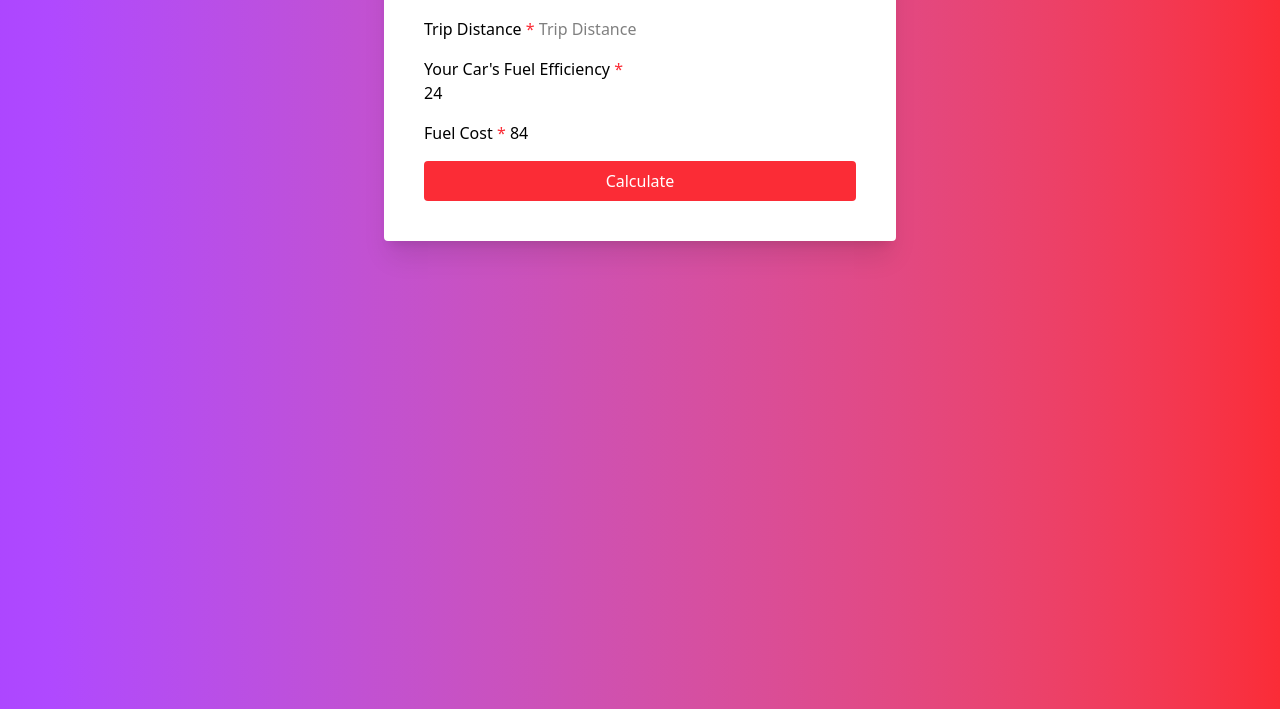
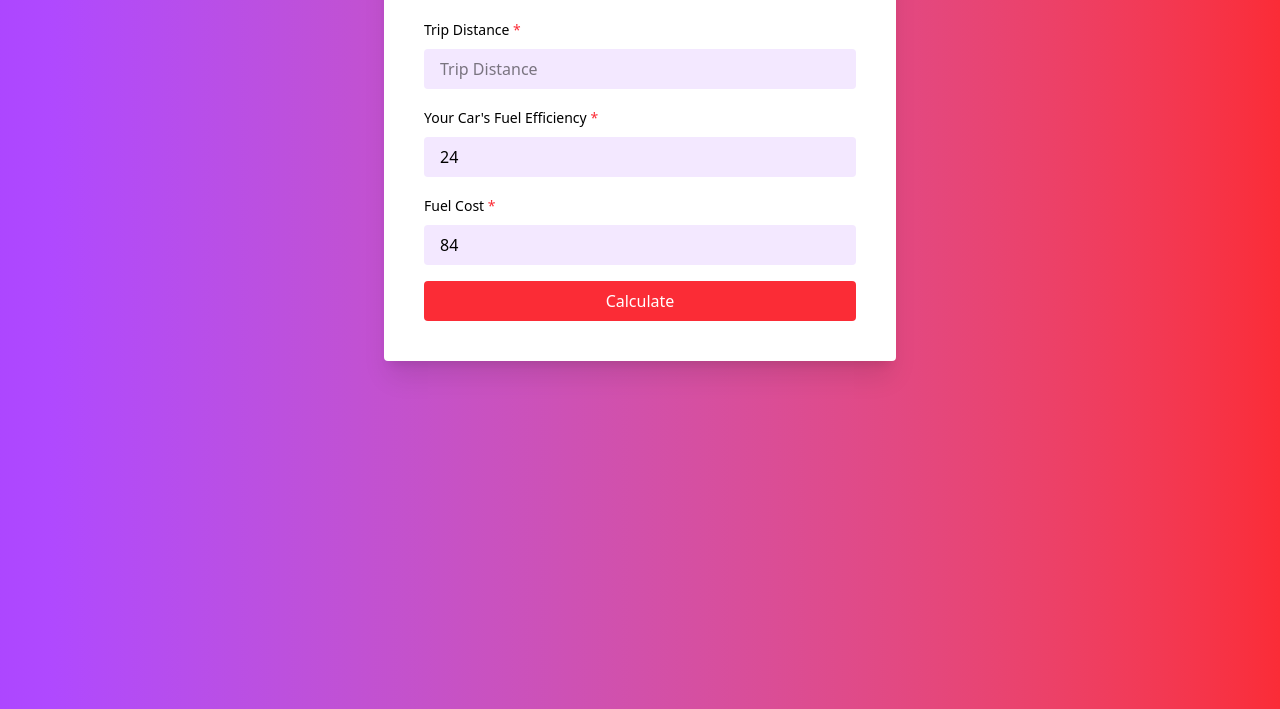
Before and after one commit to dhinakaran-Y/Basic_CNG_Calculator, a website built with Vite: page index.html in a window 1280 px wide. Shown: the part 131-840 px from the top of the page. Built offline with nearby package versions, Linux system fonts and the light colour scheme.

Commit message:
dist UI added

```diff
--- a/assets/css/main.css
+++ b/assets/css/main.css
@@ -1 +1,11 @@
+@import url('https://fonts.googleapis.com/css2?family=Roboto:wght@100;300;400;500;700;900&display=swap');
+
 @import "tailwindcss";
+
+.form-label {
+    @apply font-medium text-sm text-white sm:text-black;
+}
+
+.form-input {
+    @apply bg-purple-100 px-4 py-2 rounded outline-none w-full mt-2
+}
--- a/index.html
+++ b/index.html
@@ -94,6 +94,6 @@
     </div>
 
     <!-- JS -->
-    <script src="./assets/js/main.js" type="module"></script>
+    <!-- <script src="./assets/js/main.js" type="module"></script> -->
   </body>
 </html>
```
Also changed, not shown: dist/assets/index-CwRZf1ee.css (deleted), dist/assets/index-TL-bBNaW.css (added), dist/index.html.
